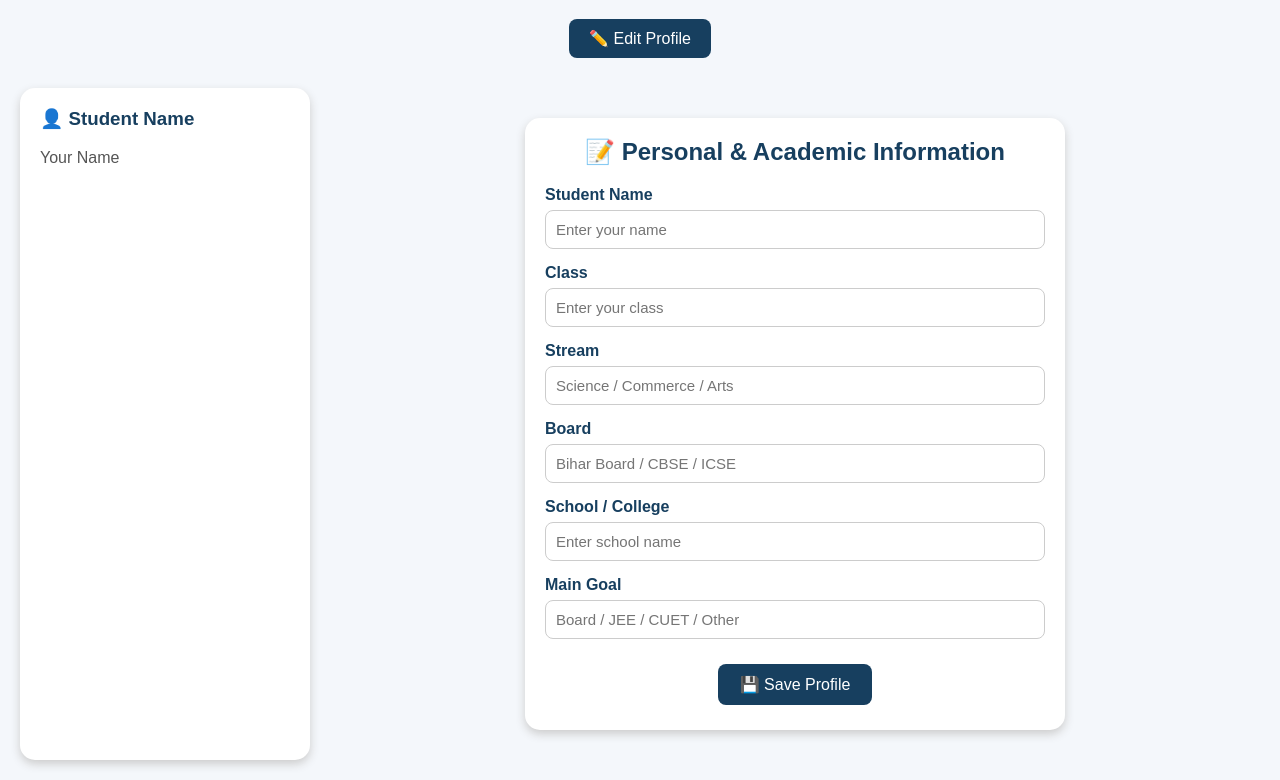
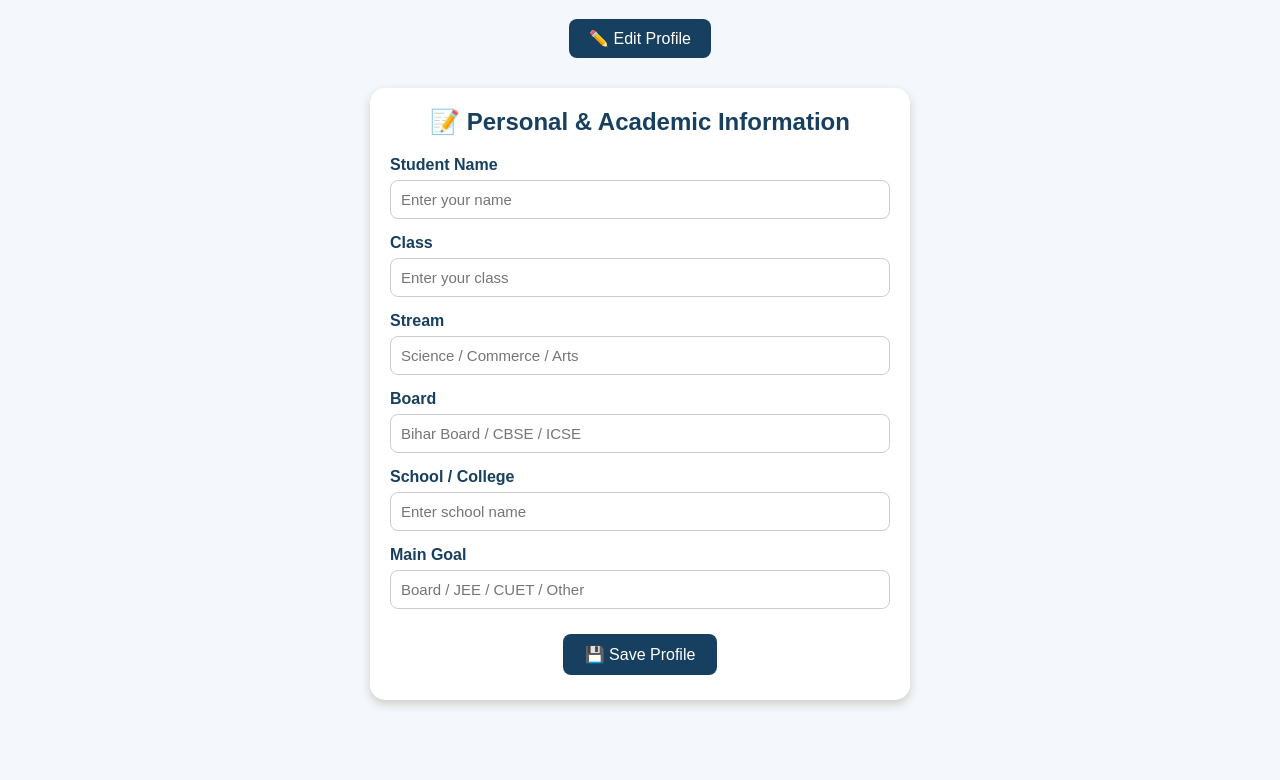
Before and after one commit to amanweb420/PadhaiCore, a plain HTML site: page profile.html in a window 1280 px wide. Shown: the part 81-861 px from the top of the page. After the commit the page ends 831 px from the top, so only its background shows below. Drawn offline with Linux system fonts and the light colour scheme.

Commit message:
Refactor profile layout by removing info box
Removed unnecessary profile info div and adjusted layout.

```diff
--- a/profile.html
+++ b/profile.html
@@ -11,14 +11,8 @@
 
   <h1>Student Profile</h1>
   <button class="edit-profile-btn" onclick="editProfile()">✏️ Edit Profile</button>
-<div class="profile-info">
 
-  <div class="info-box">
-  <h3>👤 Student Name</h3>
-  <p id="studentName">Your Name</p>
-  </div>
-
-      <div class="profile-form">
+<div class="profile-form">
 
   <h2>📝 Personal & Academic Information</h2>
 
```
